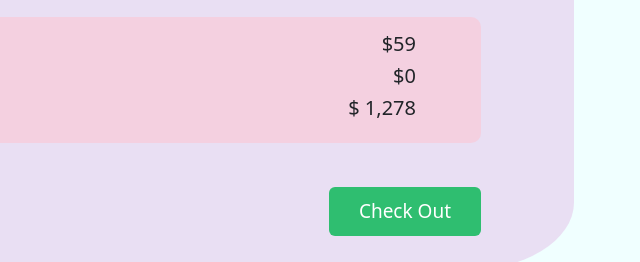
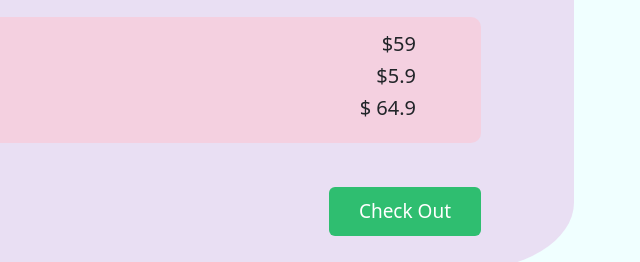
Before and after one commit to sajalsa86/shopping-cart-master, a plain HTML site: page index.html in a window 1280 px wide. Both pictures are taken after a click on the button 748 px from the left and 242 px from the top of the page. Shown: the part 512-774 px from the top of the page, 624-1264 px from the left. Drawn offline with nearby package versions, Linux system fonts and the light colour scheme.

Commit message:
tax added

```diff
--- a/index.html
+++ b/index.html
@@ -67,8 +67,8 @@
 
                      <div class="col-md-4 status">
                         <h5>$<span id="sub-total">1,278</span></h5>
-                        <h5>$0</h5>
-                        <h5>$ <span id="total">1,278</span></h5>
+                        <h5>$<span id="tax-amout">0</span></h5>
+                        <h5>$ <span id="final-total">1,278</span></h5>
                      </div>
                   </div>
                </div>
--- a/js/utility-function.js
+++ b/js/utility-function.js
@@ -28,11 +28,22 @@ function getElementTotalOfValue(totalElementId) {
     const totalElementValue = parseInt(totalElementString);
     return totalElementValue;
 };
-//sub-total
+
+function setTextElementById(textElement, value) {
+    const subTotalElement = document.getElementById(textElement);
+    subTotalElement.innerText = value;
+}
 function calculateSubtotal() {
+    //calculate total
     const totalElementValueOfMobile = getElementTotalOfValue('balanceMobile');
     const totalElementValueOfCase = getElementTotalOfValue('balanceCase');
     const currentSubTotal = totalElementValueOfMobile + totalElementValueOfCase;
-    const subTotalElement = document.getElementById('sub-total');
-    subTotalElement.innerText = currentSubTotal;
+    setTextElementById('sub-total', currentSubTotal);
+    //calculate tax
+    const taxAmountString = (currentSubTotal * 0.1).toFixed(2);
+    const taxAmount = parseFloat(taxAmountString);
+    setTextElementById('tax-amout', taxAmount);
+    //final calculate
+    const finalAmount = currentSubTotal + taxAmount;
+    setTextElementById('final-total', finalAmount);
 };
```
